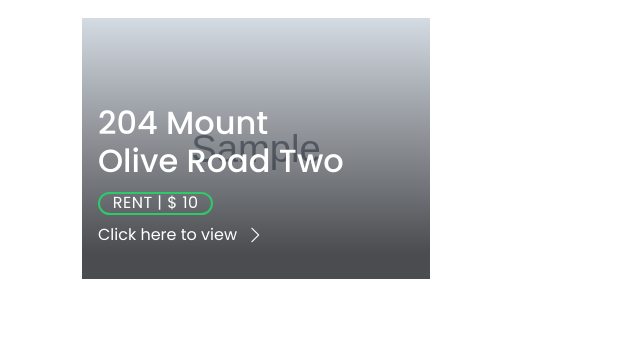
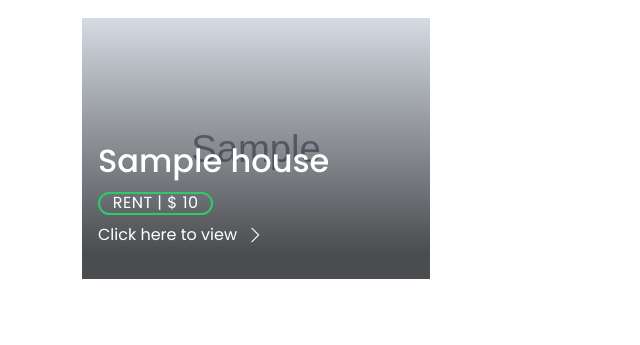
Before and after one commit to Jaheim007/HSagency, a Django app: page /agent-single/1/ in a window 1280 px wide. Shown: the part 1022-1367 px from the top of the page, without its empty margins (0-640 px from the left). Run offline with Django 4.2, Linux system fonts and the light colour scheme; tables that the repository leaves empty hold one stand-in row (values such as "Sample post"); grey boxes marked "Sample" are stand-in pictures; some libraries are stand-ins or nearby versions.

Commit message:
Amélioration de la vue qui affiche les détaille d'un agent

```diff
--- a/Front/templates/pages/agent-single.html
+++ b/Front/templates/pages/agent-single.html
@@ -147,15 +147,14 @@
                   <div class="card-overlay-a-content">
                     <div class="card-header-a">
                       <h2 class="card-title-a">
-                        <a href="#">204 Mount
-                          <br /> Olive Road Two</a>
+                        <a href="#">{{ house.title }}</a>
                       </h2>
                     </div>
                     <div class="card-body-a">
                       <div class="price-box d-flex">
                         <span class="price-a">rent | $ {{ house.price }}</span>
                       </div>
-                      <a href="#" class="link-a">Click here to view
+                      <a href="{% url 'front_property_single' house.id %}" class="link-a">Click here to view
                         <span class="bi bi-chevron-right"></span>
                       </a>
                     </div>
--- a/Front/views.py
+++ b/Front/views.py
@@ -124,7 +124,7 @@ def front_agent_grid(request):
 
 def front_agent_sinle(request, agent_id):
     agent = InfoAgent.objects.get(id=agent_id)
-    houses = House.objects.filter(info_agent=agent_id)
+    houses = House.objects.filter(info_agent=agent.id)
     return render(request,'pages/agent-single.html', context={"agent": agent, "houses": houses})
 
 class PageContact(View):
```
